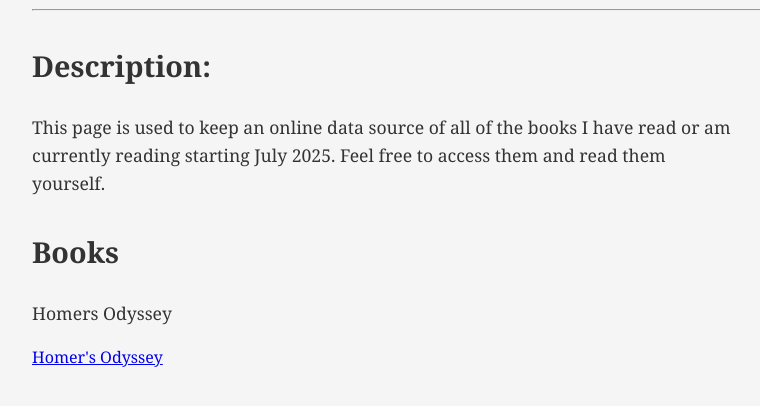
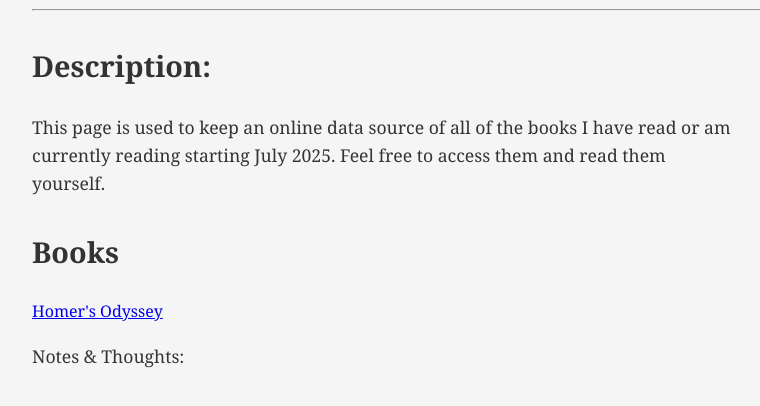
Before and after one commit to Hargis-Studies/Chambers-Shelf, a plain HTML site: page index.html in a window 1280 px wide. Shown: the part 124-530 px from the top of the page, without its empty margins (0-760 px from the left). Drawn offline with Linux system fonts and the light colour scheme.

Commit message:
Update index.html

```diff
--- a/index.html
+++ b/index.html
@@ -39,7 +39,7 @@
     <h2>Description:</h2>
     <p>This page is used to keep an online data source of all of the books I have read or am currently reading starting July 2025. Feel free to access them and read them yourself.</p>
     <h2>Books</h2>
-    <p> Homers Odyssey</p>
     <a href = "pg48895-images.html" target = "_blank"> Homer's Odyssey </a>
+    <p> Notes & Thoughts: </p>
 </body>
 </html>
```
